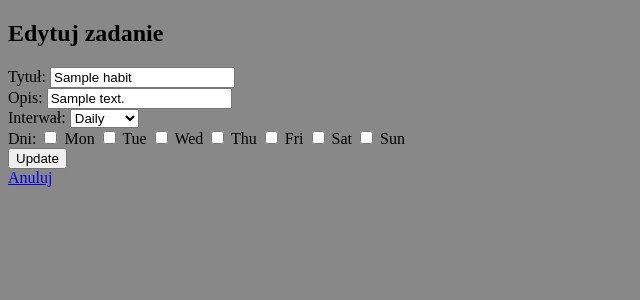
After one commit to pancake-dave/habitcakes, a Flask app: page /habit/habit/edit/1 in a window 1280 px wide. The commit adds this page. Shown: the top 300 px of the page, without its empty margins (0-640 px from the left). Run offline with Flask 3, Linux system fonts and the light colour scheme; a user stored in the database is signed in; tables that the repository leaves empty hold one stand-in row (values such as "Sample post"); parts of the project's set-up code (start-up, migrations or seed data) failed here and were passed over.

Commit message:
added edit and delete habit routes

```diff
--- a/habitcakesapp/blueprints/core/templates/core/dashboard.html
+++ b/habitcakesapp/blueprints/core/templates/core/dashboard.html
@@ -30,7 +30,9 @@
     <h3>Lista zadań:</h3>
     <ul>
         {% for habit in habits %}
-        <li>{{ habit }}</li>
+        <li>{{ habit }} <a href="{{ url_for('habits.edit_habit', habit_id=habit['hid']) }}">Edytuj</a>
+        <a href="{{ url_for('habits.delete', habit_id=habit['hid']) }}">Usuń</a>
+</li>
     {% endfor %}
     </ul>
 {% endblock %}
--- a/habitcakesapp/blueprints/habits/routes.py
+++ b/habitcakesapp/blueprints/habits/routes.py
@@ -8,6 +8,7 @@ from habitcakesapp.app import db, bcrypt
 habits = Blueprint('habits', __name__, template_folder='templates')
 
 @habits.route('/habit', methods=['POST'])
+@login_required
 def habit():
     title = request.form.get('title')
     description = request.form.get('description')
@@ -20,3 +21,31 @@ def habit():
     db.session.commit()
 
     return redirect(url_for('core.dashboard'))
+
+@habits.route('/habit/edit/<int:habit_id>', methods=['GET', 'POST'])
+@login_required
+def edit_habit(habit_id):
+    habit = Habit.query.filter_by(hid=habit_id, user_id=current_user.uid).first_or_404()
+
+    if request.method == 'POST':
+        habit.title = request.form.get('title')
+        habit.description = request.form.get('description')
+        habit.repeat_frequency = request.form.get('repeat_frequency')
+        habit.repeat_day = ".".join(request.form.getlist('repeat_day'))
+        # updating habit in database
+        db.session.commit()
+        return redirect(url_for('core.dashboard'))
+
+    # for GET - rendering the edit form with current habit data
+    return render_template('habits/edit_habit.html', habit=habit)
+
+@habits.route("/habit/delete/<int:habit_id>")
+@login_required
+def delete(habit_id):
+    habit = Habit.query.filter_by(hid=habit_id, user_id=current_user.uid).first_or_404()
+    try:
+        db.session.delete(habit)
+        db.session.commit()
+        return redirect(url_for('core.dashboard'))
+    except Exception as e:
+        return f"ERROR:{e}"
--- /dev/null
+++ b/habitcakesapp/blueprints/habits/templates/habits/edit_habit.html
@@ -0,0 +1,32 @@
+{% extends "base.html" %}
+{% block title %}Edytuj Zadanie{% endblock %}
+
+{% block content %}
+<h2>Edytuj zadanie</h2>
+<form method="POST">
+    <label>Tytuł:</label>
+    <input type="text" name="title" value="{{ habit.title }}" required><br>
+
+    <label>Opis:</label>
+    <input type="text" name="description" value="{{ habit.description }}"><br>
+
+    <label>Interwał:</label>
+    <select name="repeat_frequency">
+        <option value="daily" {{ 'selected' if habit.repeat_frequency == 'daily' else '' }}>Daily</option>
+        <option value="weekly" {{ 'selected' if habit.repeat_frequency == 'weekly' else '' }}>Weekly</option>
+        <option value="monthly" {{ 'selected' if habit.repeat_frequency == 'monthly' else '' }}>Monthly</option>
+    </select><br>
+
+    <label>Dni:</label>
+    {% set days = ['mon','tue','wed','thu','fri','sat','sun'] %}
+    {% for day in days %}
+        <input type="checkbox" name="repeat_day" value="{{ day }}"
+            {% if day in (habit.repeat_day.split('.') if habit.repeat_day else []) %}checked{% endif %}>
+        <label>{{ day.capitalize() }}</label>
+    {% endfor %}
+    <br>
+
+    <input type="submit" value="Update">
+</form>
+<a href="{{ url_for('core.dashboard') }}">Anuluj</a>
+{% endblock %}
```
